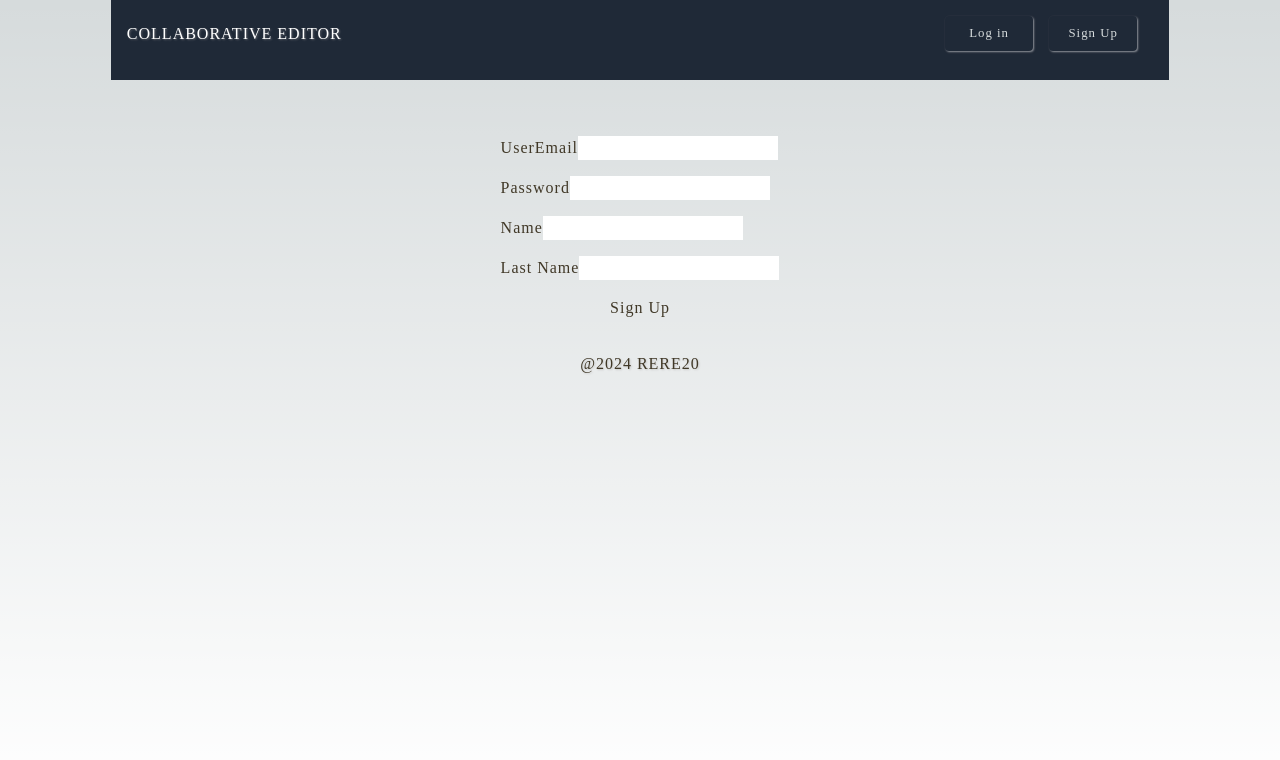
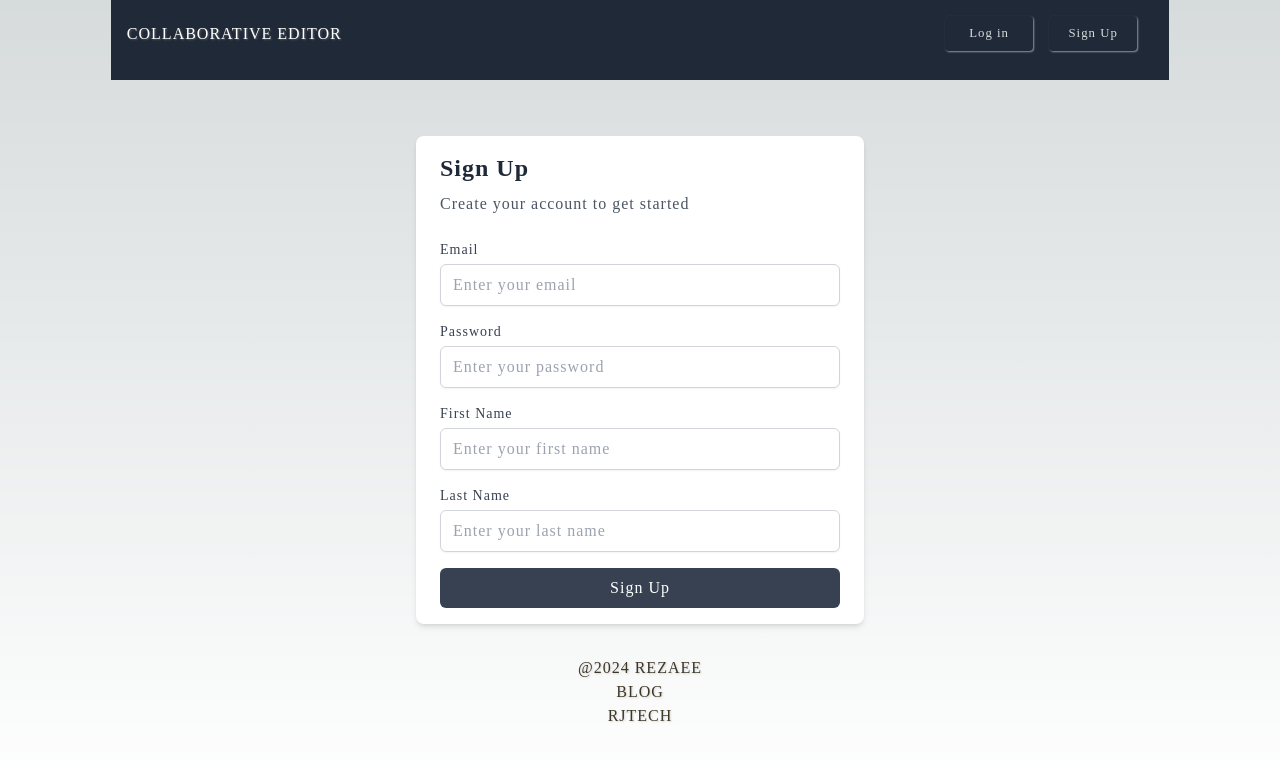
Before and after one commit to rez433/js_ramverk, a Next.js app in the folder client/: page /signup in a window 1280 px wide. Shown: the top 760 px of the page. Built offline with nearby package versions, Linux system fonts and the light colour scheme; no server answers.

Commit message:
added styling to login, signup forms

```diff
--- a/client/src/app/signin/page.tsx
+++ b/client/src/app/signin/page.tsx
@@ -13,48 +13,74 @@
 	const baseApiUrl: string = process.env.NEXT_PUBLIC_API_URL || ''
 	const api = `${baseApiUrl}/auth/login`
 
-	console.log('login api is: ', api)
-
 const handleSubmit = async (e: React.FormEvent) => {
   e.preventDefault()
+  try {
     const response = await fetch(api, {
       method: 'POST',
       headers: { 'Content-Type': 'application/json' },
       body: JSON.stringify({ userEmail, password }),
     })
-    if (response.ok) {
-      const { token, user } = await response.json()
-      login(token, user)
+    if (!response.ok) {
+      const errorMessage = await response.text()
+      throw new Error(`Sign in failed: ${errorMessage || response.statusText}`)
+    }
+    const data = await response.json()
+    if (!data.token || !data.user) {
+      throw new Error("Invalid response format. Missing token or user data.")
+    }
+
+    login(data.token, data.user)
     router.push(`/dashboard`)
-    } else {
-      // Handle errors
-      console.error('Sign in failed')
+
+  } catch (error) {
+    console.error('An error occurred:', error)
+    alert(`Login failed: ${error instanceof Error ? error.message : 'Unknown error'}`)
   }
 }
 
 	return (
-    <form onSubmit={handleSubmit} className="space-y-4 max-w-sm mx-auto mt-10">
+		<div className="w-full max-w-md mx-auto mt-10 bg-white shadow-md rounded-lg overflow-hidden">
+      <div className="px-6 py-4">
+        <h2 className="text-2xl font-bold text-gray-800 mb-2">Log In</h2>
+        <p className="text-gray-600 mb-6">Log In to get started</p>
+        <form onSubmit={handleSubmit} className="space-y-4">
           <div>
-        <label htmlFor="userEmail">UserEmail</label>
+            <label htmlFor="userEmail" className="block text-sm font-medium text-gray-700 mb-1">
+              Email
+            </label>
             <input
               id="userEmail"
-          type="text"
+              type="email"
               value={userEmail}
               onChange={(e) => setUserEmail(e.target.value)}
               required
+              className="w-full px-3 py-2 border border-gray-300 rounded-md shadow-sm focus:outline-none focus:ring-2 focus:ring-gray-500 focus:border-gray-500"
+              placeholder="Enter your email"
             />
           </div>
           <div>
-        <label htmlFor="password">Password</label>
+            <label htmlFor="password" className="block text-sm font-medium text-gray-700 mb-1">
+              Password
+            </label>
             <input
               id="password"
               type="password"
               value={password}
               onChange={(e) => setPassword(e.target.value)}
               required
+              className="w-full px-3 py-2 border border-gray-300 rounded-md shadow-sm focus:outline-none focus:ring-2 focus:ring-gray-500 focus:border-gray-500"
+              placeholder="Enter your password"
             />
           </div>
-      <button type="submit" className="w-full">Sign In</button>
+					<button
+            type="submit"
+            className="w-full bg-gray-700 text-white py-2 px-4 rounded-md"
+          >
+            Log In
+          </button>
         </form>
+      </div>
+    </div>
 	)
 }
--- a/client/src/app/signup/page.tsx
+++ b/client/src/app/signup/page.tsx
@@ -15,61 +15,94 @@
 
 	const handleSubmit = async (e: React.FormEvent) => {
 		e.preventDefault()
+		try {
 			const response = await fetch(api, {
 				method: 'POST',
 				headers: { 'Content-Type': 'application/json' },
 				body: JSON.stringify({ userEmail, password, name, lastName }),
 			})
-		if (response.ok) {
+			if (!response.ok) {
+				const errorMessage = await response.text() || response.statusText
+				throw new Error(`Signup failed: ${errorMessage}`)
+			}
 			router.push('/signin')
-		} else {
-			// Handle errors
+		} catch (error) {
+			console.error('An error occurred during sign up:', error)
+			alert(`Sign up failed: ${error instanceof Error ? error.message : 'Unknown error'}`)
 		}
 	}
 
+
 	return (
-		<form onSubmit={handleSubmit} className="space-y-4 max-w-sm mx-auto mt-10">
+		<div className="w-full max-w-md mx-auto mt-10 bg-white shadow-md rounded-lg overflow-hidden">
+      <div className="px-6 py-4">
+        <h2 className="text-2xl font-bold text-gray-800 mb-2">Sign Up</h2>
+        <p className="text-gray-600 mb-6">Create your account to get started</p>
+        <form onSubmit={handleSubmit} className="space-y-4">
           <div>
-				<label htmlFor="userEmail">UserEmail</label>
+            <label htmlFor="userEmail" className="block text-sm font-medium text-gray-700 mb-1">
+              Email
+            </label>
             <input
               id="userEmail"
-					type="text"
+              type="email"
               value={userEmail}
               onChange={(e) => setUserEmail(e.target.value)}
               required
+              className="w-full px-3 py-2 border border-gray-300 rounded-md shadow-sm focus:outline-none focus:ring-2 focus:ring-gray-500 focus:border-gray-500"
+              placeholder="Enter your email"
             />
           </div>
           <div>
-				<label htmlFor="password">Password</label>
+            <label htmlFor="password" className="block text-sm font-medium text-gray-700 mb-1">
+              Password
+            </label>
             <input
               id="password"
               type="password"
               value={password}
               onChange={(e) => setPassword(e.target.value)}
               required
+              className="w-full px-3 py-2 border border-gray-300 rounded-md shadow-sm focus:outline-none focus:ring-2 focus:ring-gray-500 focus:border-gray-500"
+              placeholder="Enter your password"
             />
           </div>
           <div>
-				<label htmlFor="name">Name</label>
+            <label htmlFor="name" className="block text-sm font-medium text-gray-700 mb-1">
+              First Name
+            </label>
             <input
               id="name"
-					type="name"
+              type="text"
               value={name}
               onChange={(e) => setName(e.target.value)}
               required
+              className="w-full px-3 py-2 border border-gray-300 rounded-md shadow-sm focus:outline-none focus:ring-2 focus:ring-gray-500 focus:border-gray-500"
+              placeholder="Enter your first name"
             />
           </div>
           <div>
-				<label htmlFor="lastName">Last Name</label>
+            <label htmlFor="lastName" className="block text-sm font-medium text-gray-700 mb-1">
+              Last Name
+            </label>
             <input
               id="lastName"
-					type="lastName"
+              type="text"
               value={lastName}
               onChange={(e) => setLastName(e.target.value)}
               required
+              className="w-full px-3 py-2 border border-gray-300 rounded-md shadow-sm focus:outline-none focus:ring-2 focus:ring-gray-500 focus:border-gray-500"
+              placeholder="Enter your last name"
             />
           </div>
-			<button type="submit" className="w-full">Sign Up</button>
+          <button
+            type="submit"
+            className="w-full bg-gray-700 text-white py-2 px-4 rounded-md"
+          >
+            Sign Up
+          </button>
         </form>
+      </div>
+    </div>
 	)
 }
--- a/client/src/components/Footer.tsx
+++ b/client/src/components/Footer.tsx
@@ -3,8 +3,10 @@
 		<footer>
 			<div className="text-center mt-4 pt-4 ui_txt">
 				<p>
-					@2024 rere20
+					@2024 rezaee
 				</p>
+				<h3>Blog</h3>
+				<a href="https://rjtech.com/blog">RJTech</a>
 			</div>
 		</footer>
 	)
```
Lines whose indentation alone changed are shown as unchanged.
